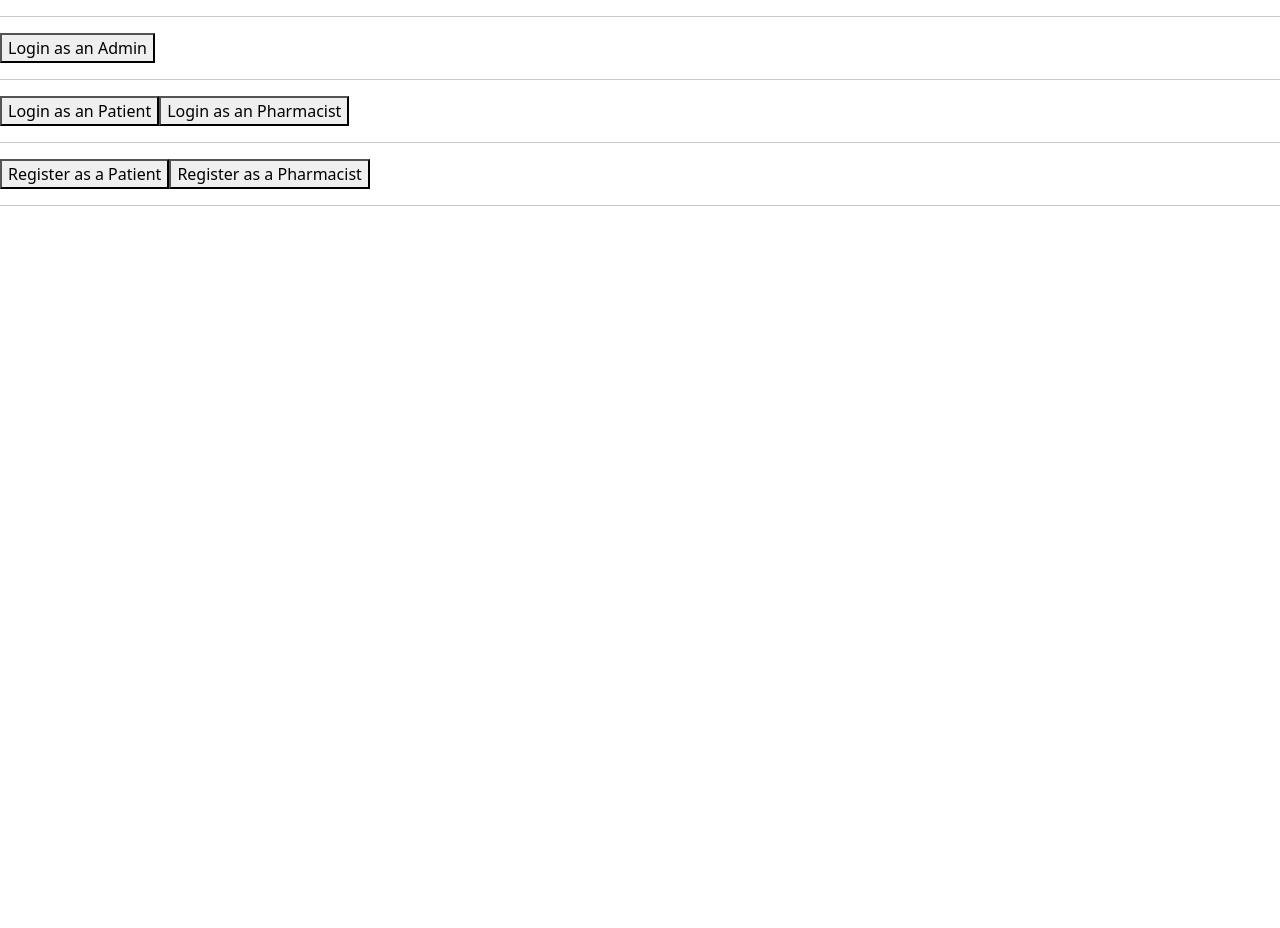
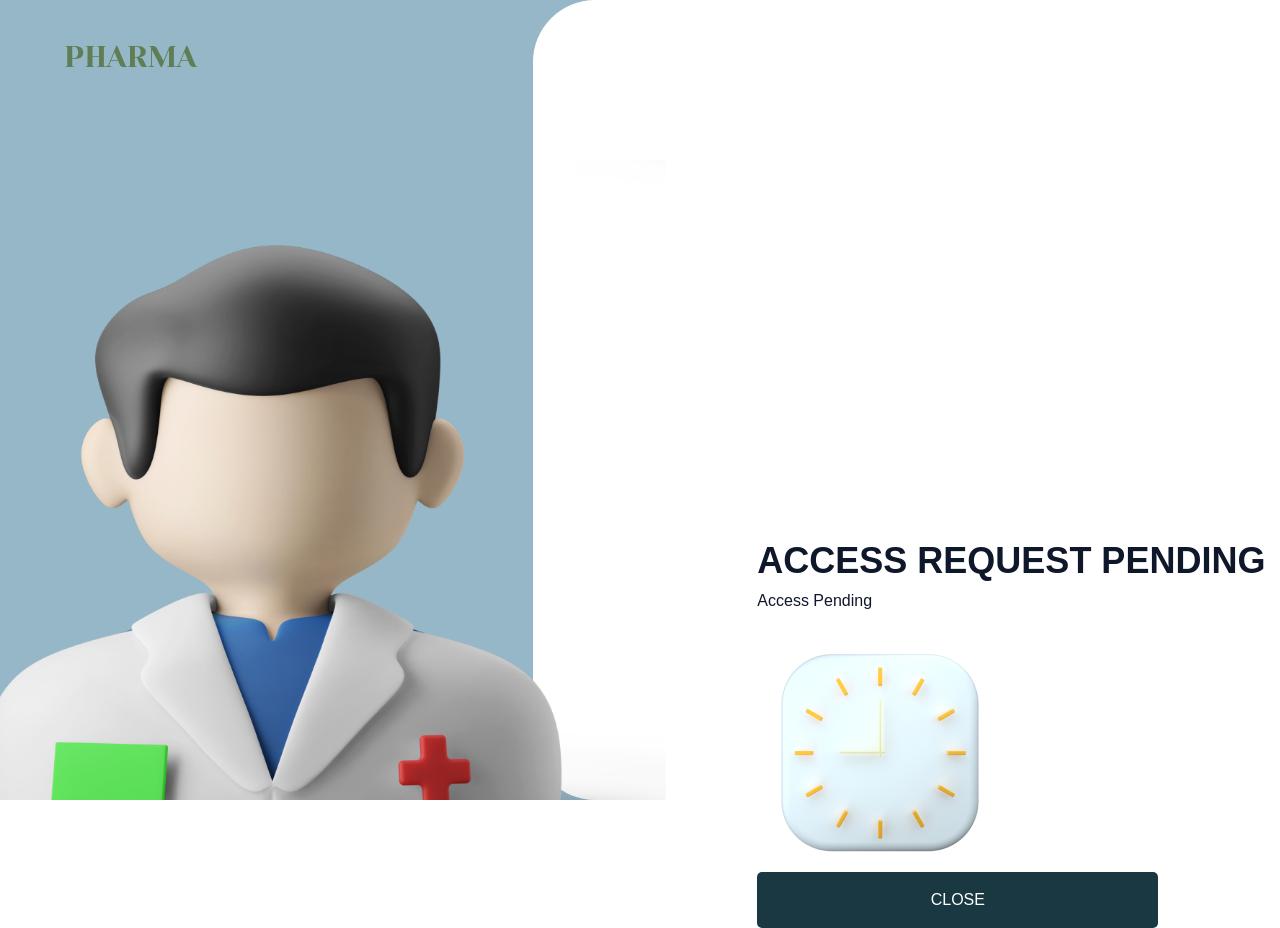
Before and after one commit to advanced-computer-lab-2023/Agile-Star-Squad-Pharmacy, a React (Create React App) app in the folder frontend/: page /pendingRequest in a window 1280 px wide. Before the commit this address led to /. Before the commit the page ends 800 px from the top, so only its background shows below. Built offline with nearby package versions, Linux system fonts and the light colour scheme.

Commit message:
feat: added routes to the requests

```diff
--- a/frontend/src/App.js
+++ b/frontend/src/App.js
@@ -8,6 +8,9 @@ import PatientRegisterForm from './patient/pages/PatientRegister';
 import PharmacistRequest from './pharmacist/pages/PharmacistRequest';
 import AdminHome from './admin/Home/AdminHome';
 import ManageUsersPage from './admin/ManageUsers/ManageUsersPage';
+import AcceptedRequest from './requests/acceptedRequest';
+import RejectedRequest from './requests/rejectedRequest';
+import PendingRequest from './requests/pendingRequest';
 
 function App() {
   return (
@@ -28,7 +31,9 @@ function App() {
           />
           <Route path="/medicine/add" element={<AddMedicineForm />} exact />
           <Route path="/admin/home" element={<AdminHome/>} exact/>
-          <Route path="/admin/manage" element={<ManageUsersPage/>} exact/>
+          <Route path="/rejectedRequest" element={<RejectedRequest/>} exact />
+          <Route path="/pendingRequest" element={<PendingRequest/>} exact />
+          <Route path="/acceptedRequest" element={<AcceptedRequest/>} exact />
           {/*redirect to landing page if wrong url*/}
           <Route path="*" element={<Navigate to="/" />} />{' '}
         </Routes>
--- a/frontend/src/requests/acceptedRequest.js
+++ b/frontend/src/requests/acceptedRequest.js
@@ -27,7 +27,7 @@ const AcceptedRequest = (props) => {
 
   }
   const handleButtonLogout = () => {
-    navigate('/landingpage');
+    navigate('/');
 
   }
   const slotSelectStyle = isButtonPressed2 ? classes.slotSelectStyle : "";
@@ -176,7 +176,7 @@ const AcceptedRequest = (props) => {
                       <div className={classes.terms}>Employment Contract</div>
                       <div className={classes.agreement}>Your agreement</div>
                       <div className={`${classes.container} text-start`}>Last Revised: November 14, 2023<br/>
-                      By registering as a doctor on our virtual clinic platform, you agree to adhere to the following terms and conditions:
+                      By registering as a pharmacist on our virtual pharmacy platform, you agree to adhere to the following terms and conditions:
 <br/><br/>
 1.Eligibility and Registration Approval:
 <br/>
--- a/frontend/src/requests/pendingRequest.js
+++ b/frontend/src/requests/pendingRequest.js
@@ -9,7 +9,7 @@ import { useNavigate } from 'react-router-dom';
 const PendingRequest = (props)=>{
   const navigate = useNavigate();
   const handleButtonLogout = () => {
-    navigate('/landingpage');
+    navigate('/');
 
   }
     return(
--- a/frontend/src/requests/rejectedRequest.js
+++ b/frontend/src/requests/rejectedRequest.js
@@ -9,7 +9,7 @@ import { useNavigate } from 'react-router-dom';
 const RejectedRequest = (props)=>{
   const navigate = useNavigate();
   const handleButtonLogout = () => {
-    navigate('/landingpage');
+    navigate('/');
 
   }
   return(
```
